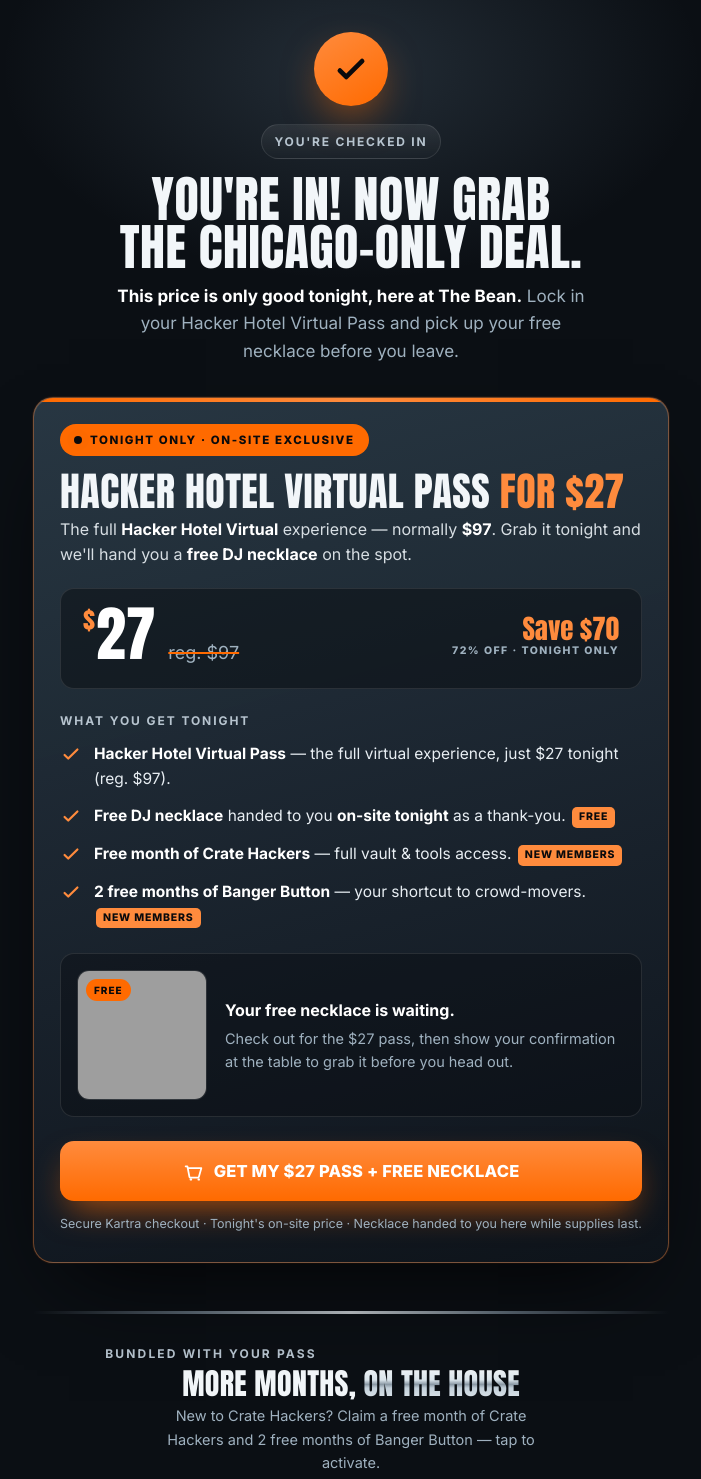
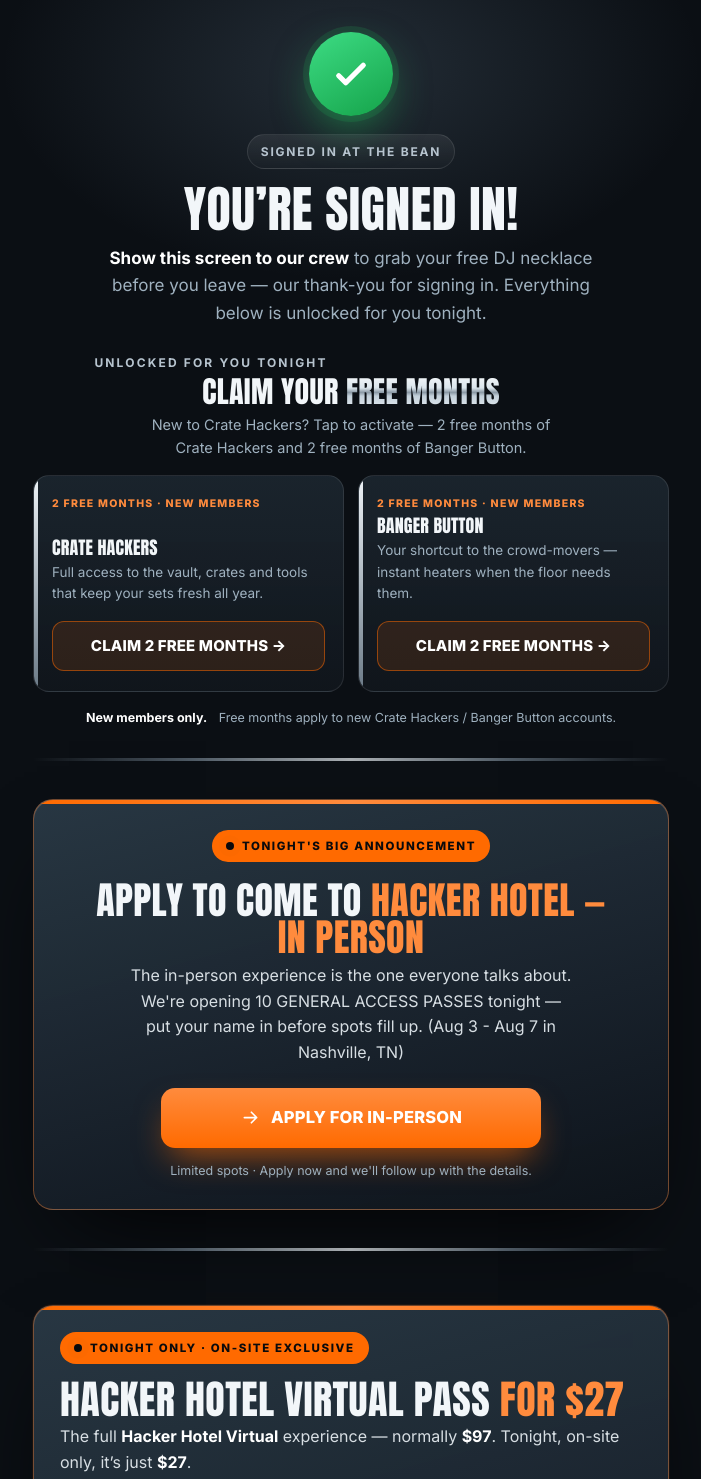
Before and after one commit to dominickpirone/cratehackersos, a website: page lander/chicago-ty/index.html in a window 1280 px wide. Shown: the part 80-1559 px from the top of the page, without its empty margins (289-990 px from the left). Drawn offline with Linux system fonts and the light colour scheme; grey boxes are pictures that could not be loaded; a script that the page names is missing.

Commit message:
Add files via upload

```diff
--- a/lander/chicago-ty/index.html
+++ b/lander/chicago-ty/index.html
@@ -6,10 +6,10 @@
 <!-- Google Tag Manager -->
 <script>!function(){"use strict";function l(e){for(var t=e,r=0,n=document.cookie.split(";");r<n.length;r++){var o=n[r].split("=");if(o[0].trim()===t)return o[1]}}function s(e){return localStorage.getItem(e)}function u(e){return window[e]}function A(e,t){e=document.querySelector(e);return t?null==e?void 0:e.getAttribute(t):null==e?void 0:e.textContent}var e=window,t=document,r="script",n="dataLayer",o="https://www.cratehackers.com/metrics",a="https://load.gtm.cratehackers.com",i="2ifskwxsoim",c="k=BA1SNCw6RkZeOVsiMDBNBVBbQUJeEwVOGh4YXRsFCgcIAQ4QExIZAEMKAB5eBAQDUEYCFgwFAhAe",g="cookie",v="CHCookie",E="",d=!1;try{var d=!!g&&(m=navigator.userAgent,!!(m=new RegExp("Version/([0-9._]+)(.*Mobile)?.*Safari.*").exec(m)))&&16.4<=parseFloat(m[1]),f="stapeUserId"===g,I=d&&!f?function(e,t,r){void 0===t&&(t="");var n={cookie:l,localStorage:s,jsVariable:u,cssSelector:A},t=Array.isArray(t)?t:[t];if(e&&n[e])for(var o=n[e],a=0,i=t;a<i.length;a++){var c=i[a],c=r?o(c,r):o(c);if(c)return c}else console.warn("invalid uid source",e)}(g,v,E):void 0;d=d&&(!!I||f)}catch(e){console.error(e)}var m=e,g=(m[n]=m[n]||[],m[n].push({"gtm.start":(new Date).getTime(),event:"gtm.js"}),t.getElementsByTagName(r)[0]),v=I?"&bi="+encodeURIComponent(I):"",E=t.createElement(r),f=(d&&(i=8<i.length?i.replace(/([a-z]{8}$)/,"kp$1"):"kp"+i),!d&&a?a:o);E.async=!0,E.src=f+"/"+i+".js?"+c+v,null!=(e=g.parentNode)&&e.insertBefore(E,g)}();</script>
 <!-- End Google Tag Manager -->
-<title>You're checked in! — Tonight's On-Site Hacker Hotel Deal</title>
+<title>You're signed in! — Chicago Crate Hackathon at The Bean</title>
 <link rel="canonical" href="https://lander.cratehackers.com/chicago-ty">
 <meta name="robots" content="noindex">
-<meta name="description" content="You're checked in to the Chicago Crate Hackathon. Tonight only: grab the Hacker Hotel Virtual Pass for $27 (normally $97) and get a free DJ necklace handed to you on-site, plus a free month of Crate Hackers and Banger Button for new members.">
+<meta name="description" content="You're signed in to the Chicago Crate Hackathon at The Bean. Claim your free months of Crate Hackers and Banger Button, apply to come to Hacker Hotel in person, and grab tonight's on-site $27 Hacker Hotel Virtual Pass.">
 <link rel="preconnect" href="https://fonts.googleapis.com">
 <link rel="preconnect" href="https://fonts.gstatic.com" crossorigin>
 <link href="https://fonts.googleapis.com/css2?family=Anton&family=Inter:wght@400;500;600;700;800&display=swap" rel="stylesheet">
@@ -43,9 +43,9 @@
   .confirm{position:relative; text-align:center; padding:34px 0 8px; overflow:hidden;}
   .confirm .g{position:absolute; top:-160px; left:50%; transform:translateX(-50%); width:760px; height:460px; background:radial-gradient(ellipse at center,rgba(120,150,175,.22),transparent 65%);}
   .confirm .wrap{position:relative; z-index:2;}
-  .check{width:74px; height:74px; border-radius:50%; margin:0 auto 18px; display:grid; place-items:center;
-    background:linear-gradient(150deg,var(--orange-lt),var(--orange)); box-shadow:0 16px 40px -10px rgba(255,106,0,.6);}
-  .check svg{width:38px; height:38px;}
+  .check{width:84px; height:84px; border-radius:50%; margin:0 auto 18px; display:grid; place-items:center;
+    background:linear-gradient(150deg,#3ddc84,#15a34a); box-shadow:0 16px 44px -8px rgba(34,197,94,.6), 0 0 0 6px rgba(34,197,94,.14);}
+  .check svg{width:42px; height:42px;}
   .confirm .eyebrow{display:inline-flex; align-items:center; gap:9px; font-size:12px; font-weight:700; letter-spacing:.15em; text-transform:uppercase; color:var(--chrome); border:1px solid var(--line); background:linear-gradient(180deg,rgba(255,255,255,.08),rgba(255,255,255,.01)); padding:7px 13px; border-radius:999px; margin-bottom:16px;}
   h1.confirm-h1{font-size:clamp(30px,5.4vw,50px); margin:0 0 12px;}
   h1.confirm-h1 .o{color:var(--orange); -webkit-text-fill-color:var(--orange);}
@@ -118,14 +118,14 @@
   /* bonus block */
   .bonus{margin:18px 0 6px;}
   .bonus-head{text-align:center; margin-bottom:16px;}
-  .bonus-head .k{font-size:12px; font-weight:700; letter-spacing:.18em; text-transform:uppercase; color:var(--chrome); margin:0 0 6px;}
+  .bonus-head .k{text-align:center; font-size:12px; font-weight:700; letter-spacing:.18em; text-transform:uppercase; color:var(--chrome); margin:0 0 6px;}
   .bonus-head h3{font-size:clamp(22px,4vw,30px); margin:0 0 6px;}
   .bonus-head p{font-size:14.5px; color:var(--muted); margin:0 auto; max-width:44ch;}
   .bgrid{display:grid; grid-template-columns:1fr 1fr; gap:14px;}
   .bcard{position:relative; overflow:hidden; border-radius:var(--radius); padding:20px 18px;
     background:linear-gradient(180deg,rgba(40,54,66,.55),rgba(18,24,31,.72)); border:1px solid var(--line); display:flex; flex-direction:column;}
   .bcard::before{content:""; position:absolute; left:0; top:0; bottom:0; width:4px; background:linear-gradient(180deg,var(--chrome-hi),var(--chrome-lo));}
-  .bcard .bk{font-size:10.5px; font-weight:800; letter-spacing:.12em; text-transform:uppercase; color:var(--orange-lt); margin:0 0 6px;}
+  .bcard .bk{font-size:10.5px; font-weight:800; letter-spacing:.12em; text-transform:uppercase; color:var(--orange-lt); margin:0 0 4px;}
   .bcard h4{font-size:18px; margin:0 0 6px;}
   .bcard p{font-size:13.5px; color:var(--muted); margin:0 0 16px; flex:1;}
   .bbtn{display:flex; align-items:center; justify-content:center; gap:9px; width:100%; min-height:50px; padding:12px 16px; box-sizing:border-box; font-family:inherit; font-weight:800; font-size:15px; letter-spacing:.01em; text-transform:uppercase;
@@ -136,6 +136,20 @@
   .newonly b{color:#fff;}
 
   .chrome-rule{height:3px; margin:30px 0; border-radius:2px; background:linear-gradient(90deg,transparent,var(--chrome-lo),var(--chrome-hi),var(--chrome-lo),transparent); opacity:.7;}
+
+  /* apply: hacker hotel in person */
+  .apply-sec{padding:8px 0;}
+  .apply{position:relative; overflow:hidden; border-radius:20px; padding:30px 26px 28px; text-align:center;
+    background:linear-gradient(165deg,rgba(43,58,71,.92),rgba(14,20,27,.96)); border:1px solid rgba(255,138,61,.4);
+    box-shadow:0 40px 90px -36px rgba(0,0,0,.95), inset 0 1px 0 rgba(255,255,255,.14);}
+  .apply::before{content:""; position:absolute; left:0; right:0; top:0; height:4px; background:linear-gradient(90deg,var(--orange),var(--orange-lt),var(--orange));}
+  .apply .otag{margin-bottom:4px;}
+  .apply h2{font-size:clamp(24px,4.8vw,38px); margin:16px 0 8px;}
+  .apply h2 .o{color:var(--orange-lt);}
+  .apply .osub{font-size:16px; color:#d7dee3; margin:0 auto 22px; max-width:48ch; text-wrap:pretty;}
+  .apply .osub b{color:#fff;}
+  .apply .checkout{max-width:380px; margin:0 auto;}
+  .apply .ofine{margin-top:13px;}
 
   footer{border-top:1px solid var(--line); padding:28px 0 38px; text-align:center; color:var(--muted); font-size:13px;}
   footer .o{color:var(--orange-lt);} footer p{margin:5px 0;}
@@ -169,12 +183,62 @@
 <header class="confirm">
   <div class="g"></div>
   <div class="wrap">
-    <div class="check"><svg viewBox="0 0 24 24" fill="none"><path d="m5 13 4 4L19 7" stroke="#0a0a0c" stroke-width="3" stroke-linecap="round" stroke-linejoin="round"/></svg></div>
-    <span class="eyebrow">You're checked in</span>
-    <h1 class="confirm-h1 display" id="confirmHeadline">YOU'RE IN! NOW GRAB THE CHICAGO-ONLY DEAL.</h1>
-    <p class="sub"><b>This price is only good tonight, here at The Bean.</b> Lock in your Hacker Hotel Virtual Pass and pick up your free necklace before you leave.</p>
+    <div class="check"><svg viewBox="0 0 24 24" fill="none"><path d="m5 13 4 4L19 7" stroke="#fff" stroke-width="3" stroke-linecap="round" stroke-linejoin="round"/></svg></div>
+    <span class="eyebrow">Signed in at The Bean</span>
+    <h1 class="confirm-h1 display" id="confirmHeadline">YOU’RE SIGNED IN!</h1>
+    <p class="sub"><b>Show this screen to our crew</b> to grab your free DJ necklace before you leave — our thank-you for signing in. Everything below is unlocked for you tonight.</p>
   </div>
 </header>
+
+<!-- ===================== BONUS DETAIL ===================== -->
+<section class="bonus">
+  <div class="wrap">
+    <div class="bonus-head">
+      <p class="k">Unlocked for you tonight</p>
+      <h3 class="display">Claim your <span class="chrome">free months</span></h3>
+      <p>New to Crate Hackers? Tap to activate — 2 free months of Crate Hackers and 2 free months of Banger Button.</p>
+    </div>
+    <div class="bgrid">
+      <div class="bcard">
+        <p class="bk">2 free months · New members</p>
+        <h4 class="display">Crate Hackers</h4>
+        <p>Full access to the vault, crates and tools that keep your sets fresh all year.</p>
+        <!-- Kartra popup — Crate Hackers 2 free months (new members only) -->
+        <a class="bbtn js_kt_asset_embed js_kartra_trackable_object" href="javascript:void(0);" data-kt-type="pay" data-kt-embed="popup" data-kt-value="57WByqmjLza4" data-kt-owner="Pr2bAmrM" aria-label="Claim 2 free months of Crate Hackers">Claim 2 free months →</a>
+      </div>
+      <div class="bcard">
+        <p class="bk">2 free months · New members</p>
+        <h4 class="display">Banger Button</h4>
+        <p>Your shortcut to the crowd-movers — instant heaters when the floor needs them.</p>
+        <!-- Kartra popup — Banger Button 2 free months -->
+        <a class="bbtn js_kt_asset_embed js_kartra_trackable_object" href="javascript:void(0);" data-kt-type="pay" data-kt-embed="popup" data-kt-value="68pgl7OE2ya4" data-kt-owner="Pr2bAmrM" aria-label="Claim 2 free months of Banger Button">Claim 2 free months →</a>
+      </div>
+    </div>
+    <p class="newonly"><b>New members only.</b>&nbsp;Free months apply to new Crate Hackers / Banger Button accounts.</p>
+  </div>
+</section>
+
+<div class="wrap"><div class="chrome-rule"></div></div>
+
+<!-- ===================== APPLY: HACKER HOTEL IN PERSON ===================== -->
+<section class="apply-sec">
+  <div class="wrap">
+    <div class="apply">
+      <span class="otag"><span class="live" aria-hidden="true"></span> Tonight's big announcement</span>
+      <h2 class="display">Apply to come to <span class="o">Hacker Hotel — in&nbsp;person</span></h2>
+      <p class="osub">The in-person experience is the one everyone talks about. We're opening 10 GENERAL ACCESS PASSES tonight — put your name in before spots fill up.
+(Aug 3 - Aug 7 in Nashville, TN)</p>
+      <!-- Hacker Hotel in-person application (Typeform) -->
+      <a class="checkout" href="https://cratehackers.typeform.com/hh2026" target="_blank" rel="noopener" aria-label="Apply to attend Hacker Hotel in person">
+        <svg viewBox="0 0 24 24" fill="none"><path d="M5 12h14M13 6l6 6-6 6" stroke="#fff" stroke-width="2" stroke-linecap="round" stroke-linejoin="round"/></svg>
+        Apply for in-person
+      </a>
+      <p class="ofine">Limited spots · Apply now and we'll follow up with the details.</p>
+    </div>
+  </div>
+</section>
+
+<div class="wrap"><div class="chrome-rule"></div></div>
 
 <!-- ===================== OFFER ===================== -->
 <section class="offer-sec">
@@ -183,7 +247,7 @@
       <div class="offer-inner">
         <span class="otag"><span class="live" aria-hidden="true"></span> Tonight only · On-site exclusive</span>
         <h2 class="display">Hacker Hotel Virtual Pass <span class="o">for $27</span></h2>
-        <p class="osub">The full <b>Hacker Hotel Virtual</b> experience — normally <b>$97</b>. Grab it tonight and we'll hand you a <b>free DJ necklace</b> on the spot.</p>
+        <p class="osub">The full <b>Hacker Hotel Virtual</b> experience — normally <b>$97</b>. Tonight, on-site only, it’s just <b>$27</b>.</p>
 
         <div class="price">
           <div class="price-lockup">
@@ -198,19 +262,10 @@
 
         <p class="incl">What you get tonight</p>
         <ul>
-          <li><svg class="ck" viewBox="0 0 24 24" fill="none"><path d="m5 13 4 4L19 7" stroke="currentColor" stroke-width="2.4" stroke-linecap="round" stroke-linejoin="round"/></svg><span><b>Hacker Hotel Virtual Pass</b> — the full virtual experience, just $27 tonight (reg. $97).</span></li>
-          <li><svg class="ck" viewBox="0 0 24 24" fill="none"><path d="m5 13 4 4L19 7" stroke="currentColor" stroke-width="2.4" stroke-linecap="round" stroke-linejoin="round"/></svg><span><b>Free DJ necklace</b> handed to you <b>on-site tonight</b> as a thank-you. <span class="tagfree">Free</span></span></li>
-          <li><svg class="ck" viewBox="0 0 24 24" fill="none"><path d="m5 13 4 4L19 7" stroke="currentColor" stroke-width="2.4" stroke-linecap="round" stroke-linejoin="round"/></svg><span><b>Free month of Crate Hackers</b> — full vault &amp; tools access. <span class="tagfree">New members</span></span></li>
+
+          <li><svg class="ck" viewBox="0 0 24 24" fill="none"><path d="m5 13 4 4L19 7" stroke="currentColor" stroke-width="2.4" stroke-linecap="round" stroke-linejoin="round"/></svg><span><b>2 free months of Crate Hackers</b> — full vault &amp; tools access. <span class="tagfree">New members</span></span></li>
           <li><svg class="ck" viewBox="0 0 24 24" fill="none"><path d="m5 13 4 4L19 7" stroke="currentColor" stroke-width="2.4" stroke-linecap="round" stroke-linejoin="round"/></svg><span><b>2 free months of Banger Button</b> — your shortcut to crowd-movers. <span class="tagfree">New members</span></span></li>
         </ul>
-
-        <div class="neck-row">
-          <div class="necklace">
-            <span class="freetag">Free</span>
-            <img src="https://d11n7da8rpqbjy.cloudfront.net/thedjsvault/151201240194Gunmetal_Necklace_DJSTYLE_Crate-Hackers_r1_plug-in-hand.gif" alt="Free Crate Hackers DJ necklace — DJ-style plug pendant">
-          </div>
-          <p class="nt"><b>Your free necklace is waiting.</b>Check out for the $27 pass, then show your confirmation at the table to grab it before you head out.</p>
-        </div>
 
         <!-- ============================================================
              KARTRA POPUP CHECKOUT — Hacker Hotel Virtual ($27).
@@ -219,42 +274,12 @@
         <a href="javascript:void(0);" class="js_kt_asset_embed js_kartra_trackable_object pay-link" data-kt-type="pay" data-kt-embed="popup" data-kt-value="KYghjXGvA9dT" data-kt-owner="Pr2bAmrM" aria-label="Get the $27 Hacker Hotel Virtual Pass">
           <span class="checkout">
             <svg viewBox="0 0 24 24" fill="none"><path d="M3 6h2l2.4 12.3a1 1 0 0 0 1 .7h8.7a1 1 0 0 0 1-.8L21 8H6" stroke="#fff" stroke-width="2" stroke-linecap="round" stroke-linejoin="round"/><circle cx="9" cy="21" r="1.4" fill="#fff"/><circle cx="18" cy="21" r="1.4" fill="#fff"/></svg>
-            Get my $27 pass + free necklace
+            Get my $27 on-site pass
           </span>
         </a>
-        <p class="ofine">Secure Kartra checkout · Tonight's on-site price · Necklace handed to you here while supplies last.</p>
+        <p class="ofine">Secure Kartra checkout · Tonight’s on-site price only.</p>
       </div>
     </div>
-  </div>
-</section>
-
-<div class="wrap"><div class="chrome-rule"></div></div>
-
-<!-- ===================== BONUS DETAIL ===================== -->
-<section class="bonus">
-  <div class="wrap">
-    <div class="bonus-head">
-      <p class="k">Bundled with your pass</p>
-      <h3 class="display">More months, <span class="chrome">on the house</span></h3>
-      <p>New to Crate Hackers? Claim a free month of Crate Hackers and 2 free months of Banger Button — tap to activate.</p>
-    </div>
-    <div class="bgrid">
-      <div class="bcard">
-        <p class="bk">Free month · New members</p>
-        <h4 class="display">Crate Hackers</h4>
-        <p>Full access to the vault, crates and tools that keep your sets fresh all year.</p>
-        <!-- Kartra popup — Crate Hackers free month (new members only) -->
-        <a class="bbtn js_kt_asset_embed js_kartra_trackable_object" href="javascript:void(0);" data-kt-type="pay" data-kt-embed="popup" data-kt-value="57WByqmjLza4" data-kt-owner="Pr2bAmrM" aria-label="Claim free month of Crate Hackers">Claim free month →</a>
-      </div>
-      <div class="bcard">
-        <p class="bk">2 free months · New members</p>
-        <h4 class="display">Banger Button</h4>
-        <p>Your shortcut to the crowd-movers — instant heaters when the floor needs them.</p>
-        <!-- Kartra popup — Banger Button 2 free months -->
-        <a class="bbtn js_kt_asset_embed js_kartra_trackable_object" href="javascript:void(0);" data-kt-type="pay" data-kt-embed="popup" data-kt-value="68pgl7OE2ya4" data-kt-owner="Pr2bAmrM" aria-label="Claim 2 free months of Banger Button">Claim 2 free months →</a>
-      </div>
-    </div>
-    <p class="newonly"><b>New members only.</b>&nbsp;Free months apply to new Crate Hackers / Banger Button accounts.</p>
   </div>
 </section>
 
```
